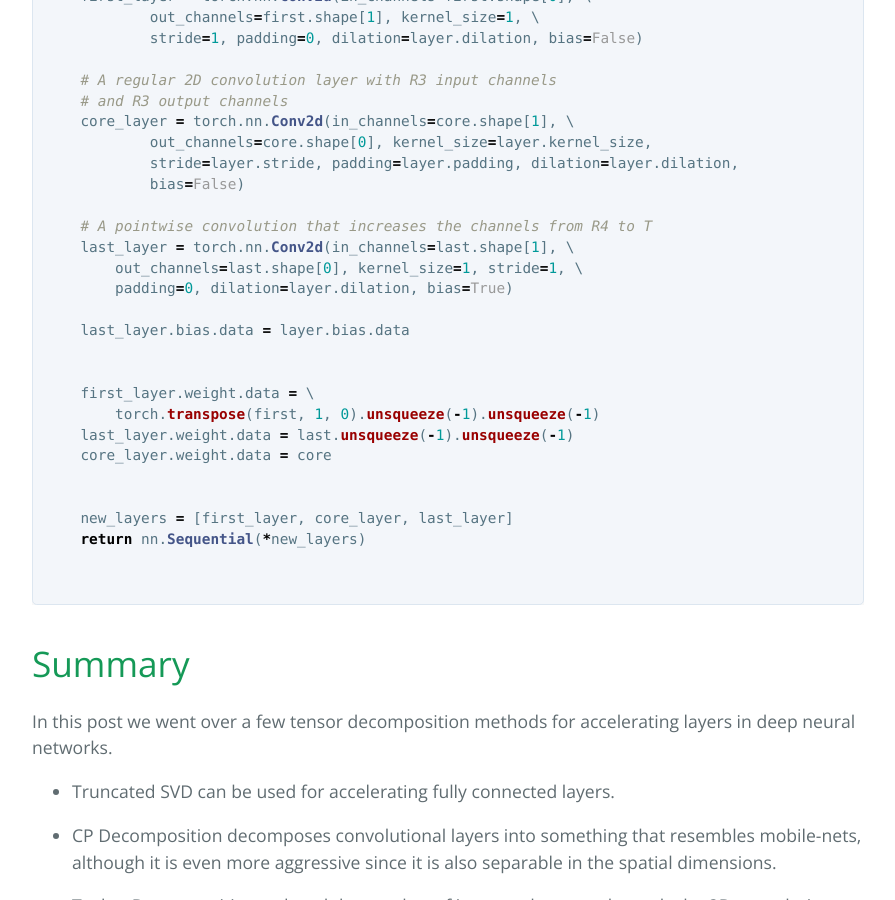
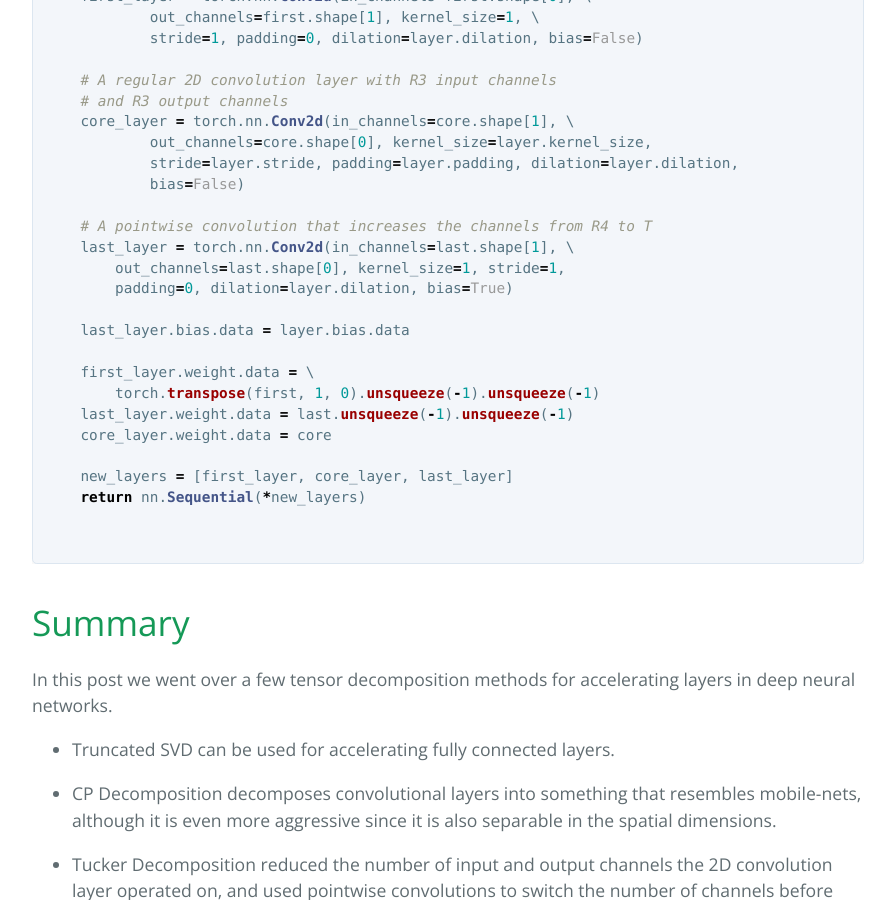
Before and after one commit to jacobgil/jacobgil.github.io, a Jekyll site: the page built from _posts/2018-01-23-tensor-decompositions-deep-neural-networks.md, in a window 1280 px wide and 900 px high, scrolled down 9089 px. Shown: the whole window, without its empty margins (192-1087 px from the left). Built offline with Jekyll 4.4.1, drawn with Linux system fonts in a browser that asks for light colours; formulas are drawn with MathJax 3; comment, search, counter and statistics services are not loaded.

````diff
--- a/_posts/2018-01-23-tensor-decompositions-deep-neural-networks.md
+++ b/_posts/2018-01-23-tensor-decompositions-deep-neural-networks.md
@@ -149,7 +149,6 @@ As with mobile nets, to get the most speedup you will need a platform that has a
 
 ----------
 
-
 # Convolutional layer CP-Decomposition with PyTorch and Tensorly
 ```python
 def cp_decomposition_conv_layer(layer, rank):
@@ -295,17 +294,15 @@ def tucker_decomposition_conv_layer(layer):
 
     # A pointwise convolution that increases the channels from R4 to T
     last_layer = torch.nn.Conv2d(in_channels=last.shape[1], \
-        out_channels=last.shape[0], kernel_size=1, stride=1, \
+        out_channels=last.shape[0], kernel_size=1, stride=1,
         padding=0, dilation=layer.dilation, bias=True)
 
     last_layer.bias.data = layer.bias.data
-
 
     first_layer.weight.data = \
         torch.transpose(first, 1, 0).unsqueeze(-1).unsqueeze(-1)
     last_layer.weight.data = last.unsqueeze(-1).unsqueeze(-1)
     core_layer.weight.data = core
-
 
     new_layers = [first_layer, core_layer, last_layer]
     return nn.Sequential(*new_layers)
````
